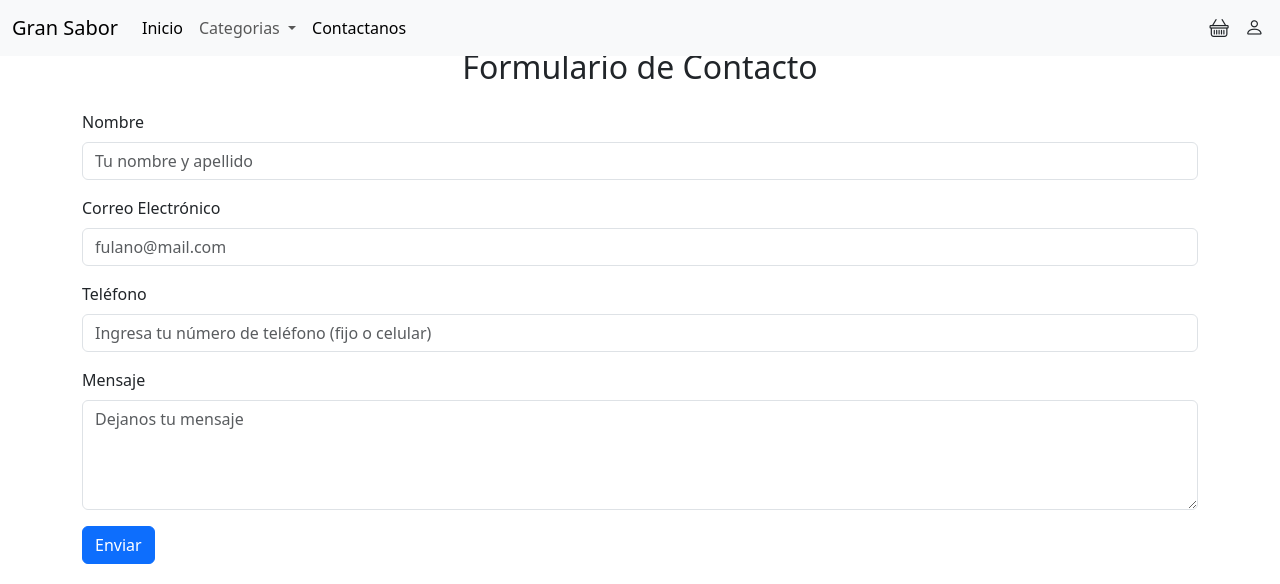
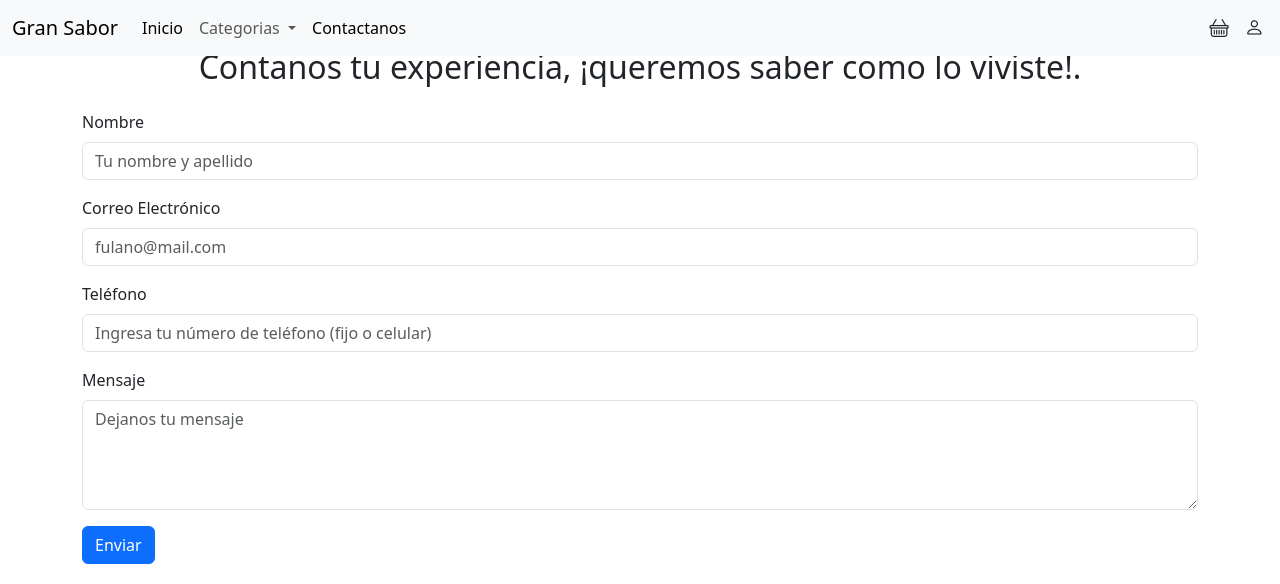
Before and after one commit to LucasSantanera/Proyecto-Grupal-Bootcamp-Cilsa, a plain HTML site: page contacto.html in a window 1280 px wide. Shown: the top 584 px of the page. Drawn offline with nearby package versions, Linux system fonts and the light colour scheme.

Commit message:
Modificando contacto

```diff
--- a/contacto.html
+++ b/contacto.html
@@ -76,7 +76,7 @@
       </nav>
 
     <div class="container mt-5">
-      <h2 class="mb-4 text-center">Formulario de Contacto</h2>
+      <h2 class="mb-4 text-center">Contanos tu experiencia, ¡queremos saber como lo viviste!.</h2>
       <form>
         <div class="mb-3">
           <label for="name" class="form-label">Nombre</label>
```
